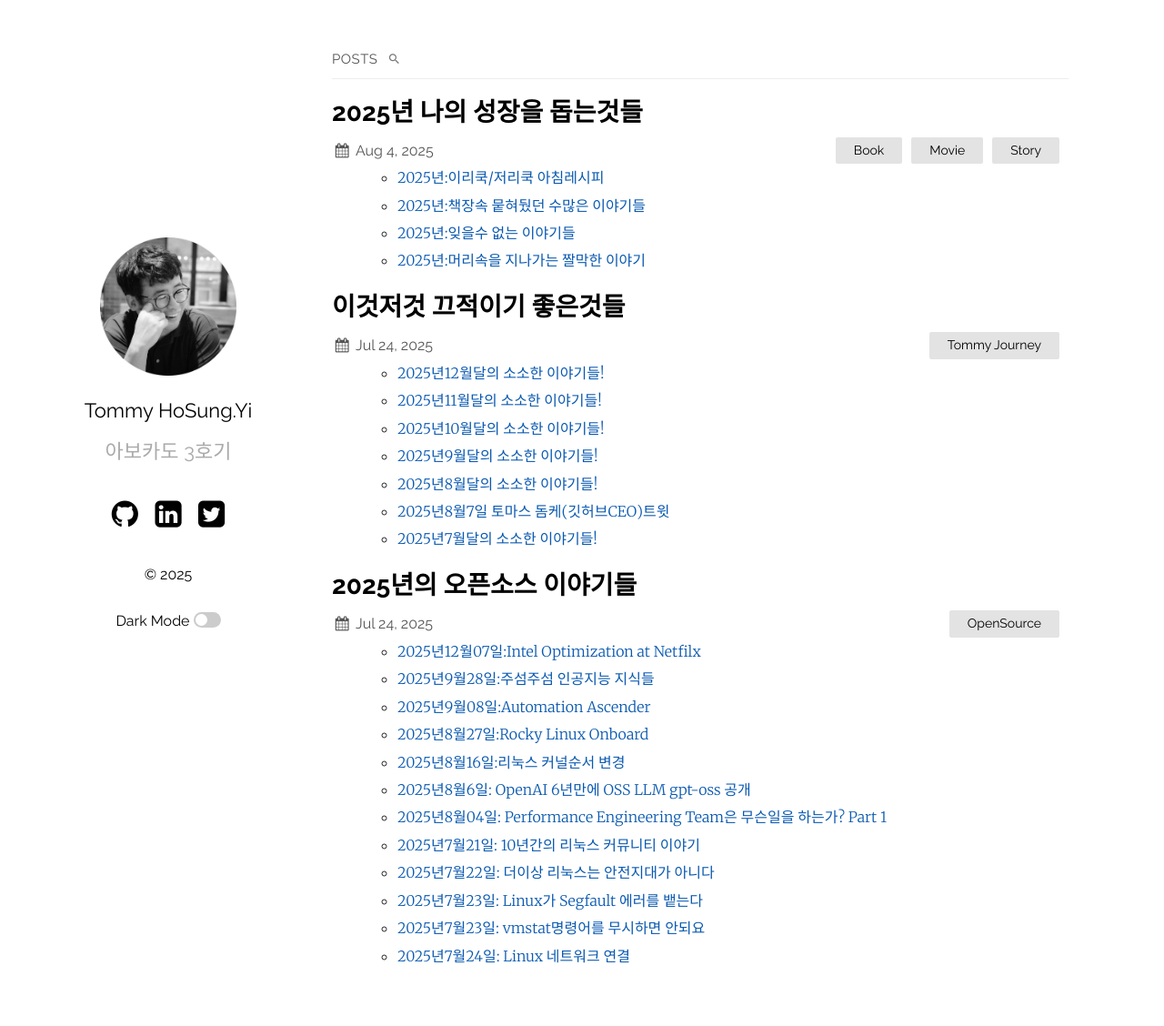
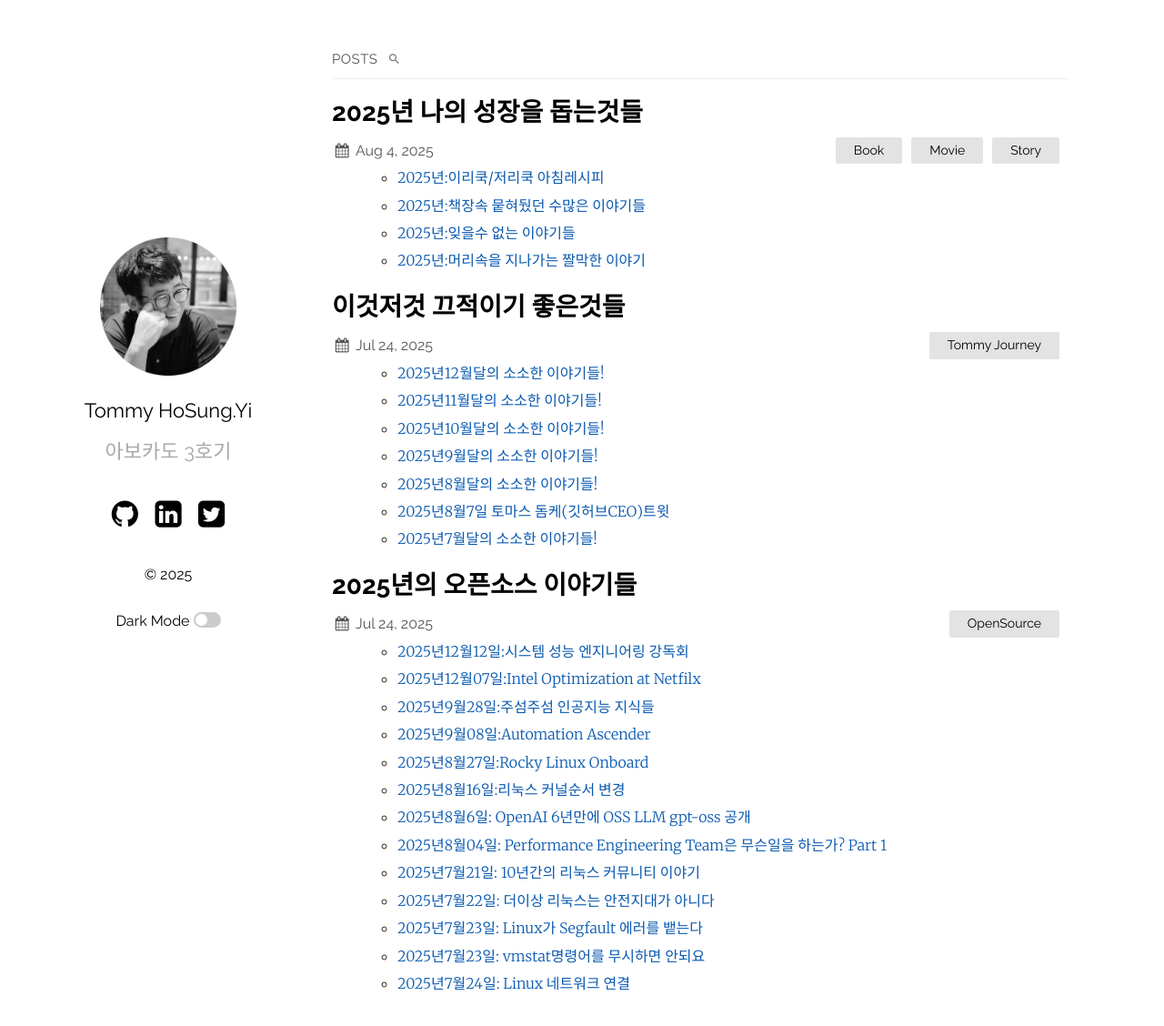
Before and after one commit to hslee77/hslee77.github.io, a Jekyll site: the page built from index.md, in a window 1280 px wide and 1141 px high. Shown: the top 1128 px of the window at 91% size. Built offline with Jekyll 4.4.1, drawn with Linux system fonts in a browser that asks for light colours; part of the change alters nothing that is shown.

Commit message:
20251214 update v1.0

````diff
--- a/_posts/2025-07-24-CIQ.md
+++ b/_posts/2025-07-24-CIQ.md
@@ -5,6 +5,7 @@ date:   2025-07-24 13:10:36 +0900
 categories: [OpenSource]
 ---
 
+- [2025년12월12일:시스템 성능 엔지니어링 강독회 ](https://hslee77.github.io/wiki/linux/2025-12-12-system_performance.html)
 - [2025년12월07일:Intel Optimization at Netfilx](https://hslee77.github.io/wiki/linux/2025-12-07-IntelOptNetflix.html)
 - [2025년9월28일:주섬주섬 인공지능 지식들](https://hslee77.github.io/wiki/linux/2025-09-28-ai.html)
 - [2025년9월08일:Automation Ascender](https://hslee77.github.io/wiki/linux/2025-09-08-ascender.html)
--- /dev/null
+++ b/wiki/linux/2025-12-12-system_performance.md
@@ -0,0 +1,494 @@
+---
+layout: post
+title:  "2025년의 12월12일 시스템 성능 엔지니어링 강독회"
+date:   2025-12-12 13:10:36 +0900
+categories: [OpenSource, linux]
+---
+### 시스템 성능 엔지니어링 강독회 .
+[1. 진행 일정과 장소 ](#1-시스템-성능-엔지니어링-강독회)<br>
+[2. 강독회 진행 범위 ](#2-시스템-성능-엔지니어링-강독-범위)<br>
+
+### 시스템 성능 엔지니어링 부록 .
+[1. USE 방법론: 리눅스 체크리스트 (p1073) ](#1-use-방법론-리눅스)<br>
+[2. Pert Event : One Liner ](#2-perf-event--one-liner)
+
+----------------------------------------------------------------------------------------
+### 1. 시스템 성능 엔지니어링 강독회
+
+- **일정 :** 2025년 12월5일, 12일, 17일 (3회자)
+- **장소 :** 뚝섬역 5번 출구 튜링의 사과 스타벅스 옆 흰색 빌딩 건물(밀크 빌딩) 지하 1층
+- **시간 :** 저녁 7:00 - 9:00
+- **후원 :** 인사이트 출판사
+- **진행 :** [한국 리눅스 사용자 그룹](https://www.facebook.com/groups/korelnxuser)
+- **저자 블로그:** [브렌던 그레그 블로그](https://www.brendangregg.com/blog/index.html)
+- **강독회를 위한 저자 이메일:**
+
+```bash
+G'Day Tommy,
+
+Sorry for the long delay; I finally have time to catch up on all my flagged email now
+I'm winding down my Intel job. I've CC'd my personal address as this Intel address
+will no longer work soon.
+
+I'm glad to hear it's translated to Korean, and thanks for planning to do a study seminar.
+I'm not sure what to say as words of encouragement: It's still a very popular book,
+and I wrote a lot of the content to be durable and not become out of date quickly.
+It's also highly recommended to new engineers at various companies including Meta.
+
+Brendan
+```
+----------------------------------------------------------------------------------------
+
+### 2. 시스템 성능 엔지니어링 강독 범위
+
+- **1회차 :** 1장 소개 /2장 방법론
+- **2회차 :** 4장 관측가능성 도구 / 5장 어플리케이션
+- **3회차 :** 이호연님 세션 및 네트워킹 시간
+- **4.세션 슬라이드**
+
+<iframe src="https://docs.google.com/presentation/d/e/2PACX-1vSMz5cAowQyVnuEDoO-aO8Iuq4rYXofKwwZwCkeOS0gxIMdmzOWhAJYmfqufWv72xXjPPoWQQ2aJZMQ/pubembed?start=false&loop=false&delayms=3000" frameborder="0" width="960" height="569" allowfullscreen="true" mozallowfullscreen="true" webkitallowfullscreen="true"></iframe>
+
+----------------------------------------------------------------------------------------
+
+### 1. USE 방법론: 리눅스
+
+[USE Method:Linux Check List Brendan Gregg](https://www.brendangregg.com/USEmethod/use-linux.htmll)
+- USE 방법은 시스템 상태를 완벽하게 점검하고 일반적인 **병목 현상과 오류를 식별**하는 전략을 제공합니다.
+- 각 시스템 리소스에 대해 **사용률, 포화도 및 오류 관련 지표**를 식별하고 점검합니다. 발견된 문제는 추가적인 전략을 사용하여 조사합니다.
+- 다음은 **Linux 운영 체제(예: Ubuntu, CentOS, Fedora, Rocky Linux)**에서 사용할 수 있는 USE 기반 지표 목록의 예입니다.
+- 이 목록은 주로 명령줄 도구를 사용하는 물리적 시스템 관리자를 위해 작성되었습니다. 이러한 지표 중 일부는 원격 모니터링 도구에서도
+확인할 수 있습니다.
+
+**[1] CPU 사용률 관련**
+
+- 가상화 환경에서는 top이나 htop에서 보여주는 %CPU 값이 이상하게 보이는 경우가 종종 있습니다. CPU 사용률에서 특정 CPU 하나만 과도하게 바쁘게 보이는 경우는,하나의 핫 스레드(single hot thread) 때문이거나특정 하드웨어 인터럽트가 한 CPU에 매핑되어 있기 때문일 수 있습니다.
+이런 병목을 완화하려면, 보통 작업을 더 많은 CPU에서 병렬로 처리하도록 튜닝하는 방식이 필요합니다.
+- uptime 명령의 load average(또는 /proc/loadavg)는 CPU 지표에 포함하지 않았는데, 이유는 리눅스의 load average가 CPU를 기다리는 작업뿐만 아니라, **인터럽트 불가능 상태(uninterruptible state, 보통 I/O 대기)** 에 있는 작업도 포함하기 때문입니다.
+
+**[2] vmstat의 r 값에 대한 주의점**
+
+- vmstat의 man 페이지에서는 **r**을 **“실행 시간을 기다리는 프로세스의 수”** 라고 설명하고 있지만, 이는 부정확하거나
+오해를 부를 수 있는 설명입니다. 최근 리눅스 배포판에서는 r 값이 **CPU에서 실제로 실행 중인 스레드 실행을 기다리는 스레드** 를 모두 포함합니다.다른 운영체제에서는 보통 **“대기 중인 스레드만”** 의미하는 경우가 많아, 비교 시 주의가 필요합니다
+
+**[3] 프로세스별 스케줄링 지연(latency) 측정**
+
+- perf의 **sched:sched_process_wait** 이벤트를 사용하면 프로세스 단위의 스케줄링 지연 시간을 측정할 수 있을 가능성이 있습니다.
+또는 perf probe를 이용해 스케줄러 함수들을 동적으로 트레이싱할 수도 있습니다.
+- 다만, 시스템 부하가 높은 상황에서는 초당 수십만 개 이상의 이벤트가 발생할 수 있고 이를 수집·후처리하는 오버헤드가 매우 커질 수 있어 현실적으로 어려울 수 있습니다.
+- **SystemTap**은 커널 내부에서 스레드별 지연 시간을 집계(aggregate) 할 수 있어 오버헤드를 줄일 수 있지만, 예전에 schedtimes.stp 스크립트(Fedora Core 16 기준)를 사용했을 때는 **"unknown transition"** 경고가 수천 개씩 출력되는 문제가 있었습니다.
+
+**LPE / CPC 용어 설명**
+
+**LPE (Linux Performance Events)**
+- 흔히 **perf_events**라고 불리며, 리눅스의 강력한 관측(Observability) 도구입니다. CPU 성능 카운터(CPC)를 읽을 수 있고,
+정적/동적 트레이싱도 지원합니다. 사용자 인터페이스는 **perf** 명령어입니다.
+
+**CPC (CPU Performance Counters)**
+- 다음과 같은 이름으로도 불립니다:
+> PICs (Performance Instrumentation Counters) <br>
+> PMCs (Performance Monitoring Counters)
+
+**PMU (Performance Monitoring Unit) 이벤트**
+
+- 이는 각 CPU에 있는 프로그래머블 레지스터를 통해 읽는 하드웨어 이벤트이며, perf는 원래 이를 읽기 위해 설계되었습니다.
+CPU 종류마다 이벤트가 달라 전통적으로 다루기 어려웠지만,perf는 자주 쓰는 이벤트에 대해 별칭(alias) 을 제공해 사용을 쉽게 해줍니다.
+- 단, CPU에는 문서에 나온 것보다 훨씬 많은 이벤트가 있으며,이들은 **perf stat -e [hex 값]** 형태로 접근할 수 있습니다.
+이런 작업을 제대로 하려면 CPU 제조사 매뉴얼을 며칠씩 파고들 각오가 필요합니다.
+
+**[4] 오류 관련 이벤트의 한계**
+
+- 최신 Intel 및 AMD CPU 매뉴얼에는 에러 관련 성능 이벤트가 많지 않습니다.
+- 또한 공개된 매뉴얼에 모든 이벤트가 다 나와 있지 않을 가능성도 염두에 두어야 합니다.
+
+**[5] 메모리 포화(saturation) 측정**
+
+- 목표는 메모리 용량이 얼마나 포화 상태인지,즉 특정 프로세스가 시스템의 한계를 넘어 **paging / swapping**을 유발하는 정도를 측정하는 것입니다.페이지 폴트 지연 시간(fault latency) 은 매우 좋은 지표이지만,이를 바로 쓸 수 있는 표준 LPE probe나 기존 SystemTap 예제는 존재하지 않습니다.
+- 동적 트레이싱으로 직접 만들어야 합니다. 대안으로는 프로세스별 **minor fault** 발생률을 사용할 수 있습니다.
+/proc/PID/stat에서 확인 가능 **htop에서는 MINFLT** 항목으로 볼 수 있습니다.
+
+**[6] 네트워크 도구 nicstat**
+
+- Tim Cook이 nicstat을 리눅스로 포팅했습니다.
+- SourceForge나 그의 블로그에서 구할 수 있습니다.
+
+**[7] 패킷 드롭(dropped packets)**
+
+- 패킷 드롭은 **자원 포화(saturation)** 때문에 발생할 수도 있고
+- 에러(error) 때문에 발생할 수도 있기 때문에 두 가지 지표 모두에 포함시켜 해석해야 합니다.
+
+**[8] I/O 서브시스템 트레이싱**
+
+- 이는 다양한 I/O 계층의 함수들을 트레이싱하는 것을 포함합니다:
+- 블록 디바이스: SCSI, SATA, IDE 등
+- 일부 정적 트레이스 포인트는 이미 제공됩니다: LPE의 **scsi, block tracepoint** 이벤트 그렇지 않은 경우에는
+동적 트레이싱을 사용해야 합니다.
+
+**추가 용어 정리**
+
+**CPI (Cycles Per Instruction)**
+- 명령어 하나를 실행하는 데 필요한 CPU 사이클 수 (반대로 IPC: Instructions Per Cycle 를 쓰는 경우도 많음)
+
+**I/O 인터커넥트**
+- CPU ↔ I/O 컨트롤러 간 버스
+- I/O 컨트롤러 자체
+- 디바이스 버스 (예: PCIe) 전체를 포함
+
+**동적 트레이싱 (Dynamic Tracing)**
+- 운영 중인 실제 프로덕션 환경에서 커스텀 메트릭을 실시간으로 개발·수집할 수 있는 기법
+
+**리눅스에서의 선택지는 다음과 같습니다:**
+
+- **perf probe :** 기본적인 함수 진입 및 변수 트레이싱 가능
+- **trace-and-dump :** 방식이라 성능 비용이 클 수 있음
+- **SystemTap :** CentOS/Ubuntu에서는 불안정한 경우가 많았고 Fedora에서는 상대적으로 안정적이었음
+- **DTrace for Linux Paul Fox 포트**
+- **Oracle Enterprise Linux(OEL) 포트 :** 둘 다 아직 베타 단계 수준
+
+----------------------------------------------------------------------------------------
+
+### 2. Perf Event : One-Liner
+
+[Pert Event: One-Liner](https://www.brendangregg.com/perf.html#OneLiners)
+- 아래는 저자가 오버헤드가 낮은 것부터 높은 것 순서로 정리한 용어입니다.
+- 사용 중인 용어는 오버헤드가 낮은 순서부터 높은 순서대로 다음과 같습니다.<br>
+**statistics/count:** 이벤트 발생 시 정수 카운터를 증가시킵니다.<br>
+**sample:** 일부 이벤트(예: 명령어 포인터 또는 스택)에서 세부 정보를 수집합니다(매번 ...마다).<br>
+**trace:** 모든 이벤트에서 세부 정보를 수집합니다.
+
+- 이 한 줄짜리 코드들은 perf_events의 기능을 보여주는 예시이며, 간단한 학습 자료로도 활용할 수 있습니다.
+이 코드들을 인쇄하여 perf_events 요약본으로 사용할 수도 있습니다.
+
+- **Listing Events**
+
+```bash
+# Listing all currently known events::
+perf list
+# Listing sched tracepoints:
+perf list 'sched:*'
+```
+- **Counting Events**
+
+```bash
+stics for the specified command:
+perf stat command
+
+# Detailed CPU counter statistics (includes extras) for the specified command:
+perf stat -d command
+
+# CPU counter statistics for the specified PID, until Ctrl-C:
+perf stat -p PID
+
+# CPU counter statistics for the entire system, for 5 seconds:
+perf stat -a sleep 5
+
+# Various basic CPU statistics, system wide, for 10 seconds:
+perf stat -e cycles,instructions,cache-references,cache-misses,bus-cycles -a sleep 10
+
+# Various CPU level 1 data cache statistics for the specified command:
+perf stat -e L1-dcache-loads,L1-dcache-load-misses,L1-dcache-stores command
+
+# Various CPU data TLB statistics for the specified command:
+perf stat -e dTLB-loads,dTLB-load-misses,dTLB-prefetch-misses command
+
+# Various CPU last level cache statistics for the specified command:
+perf stat -e LLC-loads,LLC-load-misses,LLC-stores,LLC-prefetches command
+
+# Using raw PMC counters, eg, counting unhalted core cycles:
+perf stat -e r003c -a sleep 5
+
+# PMCs: counting cycles and frontend stalls via raw specification:
+perf stat -e cycles -e cpu/event=0x0e,umask=0x01,inv,cmask=0x01/ -a sleep 5
+
+# Count syscalls per-second system-wide:
+perf stat -e raw_syscalls:sys_enter -I 1000 -a
+
+# Count system calls by type for the specified PID, until Ctrl-C:
+perf stat -e 'syscalls:sys_enter_*' -p PID
+
+# Count system calls by type for the entire system, for 5 seconds:
+perf stat -e 'syscalls:sys_enter_*' -a sleep 5
+
+# Count scheduler events for the specified PID, until Ctrl-C:
+perf stat -e 'sched:*' -p PID
+
+# Count scheduler events for the specified PID, for 10 seconds:
+perf stat -e 'sched:*' -p PID sleep 10
+
+# Count ext4 events for the entire system, for 10 seconds:
+perf stat -e 'ext4:*' -a sleep 10
+
+# Count block device I/O events for the entire system, for 10 seconds:
+perf stat -e 'block:*' -a sleep 10
+
+# Count all vmscan events, printing a report every second:
+perf stat -e 'vmscan:*' -a -I 1000
+```
+
+- **Profiling**
+
+```bash
+# Sample on-CPU functions for the specified command, at 99 Hertz:
+perf record -F 99 command
+
+# Sample on-CPU functions for the specified PID, at 99 Hertz, until Ctrl-C:
+perf record -F 99 -p PID
+
+# Sample on-CPU functions for the specified PID, at 99 Hertz, for 10 seconds:
+perf record -F 99 -p PID sleep 10
+
+# Sample CPU stack traces (via frame pointers) for the specified PID, at 99 Hertz, for 10 seconds:
+perf record -F 99 -p PID -g -- sleep 10
+
+# Sample CPU stack traces for the PID, using dwarf (dbg info) to unwind stacks, at 99 Hertz, for 10 seconds:
+perf record -F 99 -p PID --call-graph dwarf sleep 10
+
+# Sample CPU stack traces for the entire system, at 99 Hertz, for 10 seconds (< Linux 4.11):
+perf record -F 99 -ag -- sleep 10
+
+# Sample CPU stack traces for the entire system, at 99 Hertz, for 10 seconds (>= Linux 4.11):
+perf record -F 99 -g -- sleep 10
+
+# If the previous command didn't work, try forcing perf to use the cpu-clock event:
+perf record -F 99 -e cpu-clock -ag -- sleep 10
+
+# Sample CPU stack traces for a container identified by its /sys/fs/cgroup/perf_event cgroup:
+perf record -F 99 -e cpu-clock --cgroup=docker/1d567f4393190204...etc... -a -- sleep 10
+
+# Sample CPU stack traces for the entire system, with dwarf stacks, at 99 Hertz, for 10 seconds:
+perf record -F 99 -a --call-graph dwarf sleep 10
+
+# Sample CPU stack traces for the entire system, using last branch record for stacks, ... (>= Linux 4.?):
+perf record -F 99 -a --call-graph lbr sleep 10
+
+# Sample CPU stack traces, once every 10,000 Level 1 data cache misses, for 5 seconds:
+perf record -e L1-dcache-load-misses -c 10000 -ag -- sleep 5
+
+# Sample CPU stack traces, once every 100 last level cache misses, for 5 seconds:
+perf record -e LLC-load-misses -c 100 -ag -- sleep 5
+
+# Sample on-CPU kernel instructions, for 5 seconds:
+perf record -e cycles:k -a -- sleep 5
+
+# Sample on-CPU user instructions, for 5 seconds:
+perf record -e cycles:u -a -- sleep 5
+
+# Sample on-CPU user instructions precisely (using PEBS), for 5 seconds:
+perf record -e cycles:up -a -- sleep 5
+
+# Perform branch tracing (needs HW support), for 1 second:
+perf record -b -a sleep 1
+
+# Sample CPUs at 49 Hertz, and show top addresses and symbols, live (no perf.data file):
+perf top -F 49
+
+# Sample CPUs at 49 Hertz, and show top process names and segments, live:
+perf top -F 49 -ns comm,dso
+```
+- **Static Tracing**
+
+```bash
+# Trace new processes, until Ctrl-C:
+perf record -e sched:sched_process_exec -a
+
+# Sample (take a subset of) context-switches, until Ctrl-C:
+perf record -e context-switches -a
+
+# Trace all context-switches, until Ctrl-C:
+perf record -e context-switches -c 1 -a
+
+# Include raw settings used (see: man perf_event_open):
+perf record -vv -e context-switches -a
+
+# Trace all context-switches via sched tracepoint, until Ctrl-C:
+perf record -e sched:sched_switch -a
+
+# Sample context-switches with stack traces, until Ctrl-C:
+perf record -e context-switches -ag
+
+# Sample context-switches with stack traces, for 10 seconds:
+perf record -e context-switches -ag -- sleep 10
+
+# Sample CS, stack traces, and with timestamps (< Linux 3.17, -T now default):
+perf record -e context-switches -ag -T
+
+# Sample CPU migrations, for 10 seconds:
+perf record -e migrations -a -- sleep 10
+
+# Trace all connect()s with stack traces (outbound connections), until Ctrl-C:
+perf record -e syscalls:sys_enter_connect -ag
+
+# Trace all accepts()s with stack traces (inbound connections), until Ctrl-C:
+perf record -e syscalls:sys_enter_accept* -ag
+
+# Trace all block device (disk I/O) requests with stack traces, until Ctrl-C:
+perf record -e block:block_rq_insert -ag
+
+# Sample at most 100 block device requests per second, until Ctrl-C:
+perf record -F 100 -e block:block_rq_insert -a
+
+# Trace all block device issues and completions (has timestamps), until Ctrl-C:
+perf record -e block:block_rq_issue -e block:block_rq_complete -a
+
+# Trace all block completions, of size at least 100 Kbytes, until Ctrl-C:
+perf record -e block:block_rq_complete --filter 'nr_sector > 200'
+
+# Trace all block completions, synchronous writes only, until Ctrl-C:
+perf record -e block:block_rq_complete --filter 'rwbs == "WS"'
+
+# Trace all block completions, all types of writes, until Ctrl-C:
+perf record -e block:block_rq_complete --filter 'rwbs ~ "*W*"'
+
+# Sample minor faults (RSS growth) with stack traces, until Ctrl-C:
+perf record -e minor-faults -ag
+
+# Trace all minor faults with stack traces, until Ctrl-C:
+perf record -e minor-faults -c 1 -ag
+
+# Sample page faults with stack traces, until Ctrl-C:
+perf record -e page-faults -ag
+
+# Trace all ext4 calls, and write to a non-ext4 location, until Ctrl-C:
+perf record -e 'ext4:*' -o /tmp/perf.data -a
+
+# Trace kswapd wakeup events, until Ctrl-C:
+perf record -e vmscan:mm_vmscan_wakeup_kswapd -ag
+
+# Add Node.js USDT probes (Linux 4.10+):
+perf buildid-cache --add `which node`
+
+# Trace the node http__server__request USDT event (Linux 4.10+):
+perf record -e sdt_node:http__server__request -a
+```
+
+- **Dynamic Tracing**
+
+```bash
+# Add a tracepoint for the kernel tcp_sendmsg() function entry ("--add" is optional):
+perf probe --add tcp_sendmsg
+
+# Remove the tcp_sendmsg() tracepoint (or use "--del"):
+perf probe -d tcp_sendmsg
+
+# Add a tracepoint for the kernel tcp_sendmsg() function return:
+perf probe 'tcp_sendmsg%return'
+
+# Show available variables for the kernel tcp_sendmsg() function (needs debuginfo):
+perf probe -V tcp_sendmsg
+
+# Show available variables for the kernel tcp_sendmsg() function, plus external vars (needs debuginfo):
+perf probe -V tcp_sendmsg --externs
+
+# Show available line probes for tcp_sendmsg() (needs debuginfo):
+perf probe -L tcp_sendmsg
+
+# Show available variables for tcp_sendmsg() at line number 81 (needs debuginfo):
+perf probe -V tcp_sendmsg:81
+
+# Add a tracepoint for tcp_sendmsg(), with three entry argument registers (platform specific):
+perf probe 'tcp_sendmsg %ax %dx %cx'
+
+# Add a tracepoint for tcp_sendmsg(), with an alias ("bytes") for the %cx register (platform specific):
+perf probe 'tcp_sendmsg bytes=%cx'
+
+# Trace previously created probe when the bytes (alias) variable is greater than 100:
+perf record -e probe:tcp_sendmsg --filter 'bytes > 100'
+
+# Add a tracepoint for tcp_sendmsg() return, and capture the return value:
+perf probe 'tcp_sendmsg%return $retval'
+
+# Add a tracepoint for tcp_sendmsg(), and "size" entry argument (reliable, but needs debuginfo):
+perf probe 'tcp_sendmsg size'
+
+# Add a tracepoint for tcp_sendmsg(), with size and socket state (needs debuginfo):
+perf probe 'tcp_sendmsg size sk->__sk_common.skc_state'
+
+# Tell me how on Earth you would do this, but don't actually do it (needs debuginfo):
+perf probe -nv 'tcp_sendmsg size sk->__sk_common.skc_state'
+
+# Trace previous probe when size is non-zero, and state is not TCP_ESTABLISHED(1) (needs debuginfo):
+perf record -e probe:tcp_sendmsg --filter 'size > 0 && skc_state != 1' -a
+
+# Add a tracepoint for tcp_sendmsg() line 81 with local variable seglen (needs debuginfo):
+perf probe 'tcp_sendmsg:81 seglen'
+
+# Add a tracepoint for do_sys_open() with the filename as a string (needs debuginfo):
+perf probe 'do_sys_open filename:string'
+
+# Add a tracepoint for myfunc() return, and include the retval as a string:
+perf probe 'myfunc%return +0($retval):string'
+
+# Add a tracepoint for the user-level malloc() function from libc:
+perf probe -x /lib64/libc.so.6 malloc
+
+# Add a tracepoint for this user-level static probe (USDT, aka SDT event):
+perf probe -x /usr/lib64/libpthread-2.24.so %sdt_libpthread:mutex_entry
+
+# List currently available dynamic probes:
+perf probe -l
+```
+- **Mixed**
+
+```bash
+# Trace system calls by process, showing a summary refreshing every 2 seconds:
+perf top -e raw_syscalls:sys_enter -ns comm
+
+# Trace sent network packets by on-CPU process, rolling output (no clear):
+stdbuf -oL perf top -e net:net_dev_xmit -ns comm | strings
+
+# Sample stacks at 99 Hertz, and, context switches:
+perf record -F99 -e cpu-clock -e cs -a -g
+
+# Sample stacks to 2 levels deep, and, context switch stacks to 5 levels (needs 4.8):
+perf record -F99 -e cpu-clock/max-stack=2/ -e cs/max-stack=5/ -a -g
+```
+
+- **Special**
+
+```bash
+# Record cacheline events (Linux 4.10+):
+perf c2c record -a -- sleep 10
+
+# Report cacheline events from previous recording (Linux 4.10+):
+perf c2c report
+```
+
+- **Reporting**
+
+```bash
+# Show perf.data in an ncurses browser (TUI) if possible:
+perf report
+
+# Show perf.data with a column for sample count:
+perf report -n
+
+# Show perf.data as a text report, with data coalesced and percentages:
+perf report --stdio
+
+# Report, with stacks in folded format: one line per stack (needs 4.4):
+perf report --stdio -n -g folded
+
+# List all events from perf.data:
+perf script
+
+# List all perf.data events, with data header (newer kernels; was previously default):
+perf script --header
+
+# List all perf.data events, with customized fields (< Linux 4.1):
+perf script -f time,event,trace
+
+# List all perf.data events, with customized fields (>= Linux 4.1):
+perf script -F time,event,trace
+
+# List all perf.data events, with my recommended fields (needs record -a; newer kernels):
+perf script --header -F comm,pid,tid,cpu,time,event,ip,sym,dso
+
+# List all perf.data events, with my recommended fields (needs record -a; older kernels):
+perf script -f comm,pid,tid,cpu,time,event,ip,sym,dso
+
+# Dump raw contents from perf.data as hex (for debugging):
+perf script -D
+
+# Disassemble and annotate instructions with percentages (needs some debuginfo):
+perf annotate --stdio
+```
+----------------------------------------------------------------------------------------
````
Also changed, not shown: wiki/memo/2025-12-06-dec.md (line endings or trailing spaces).
